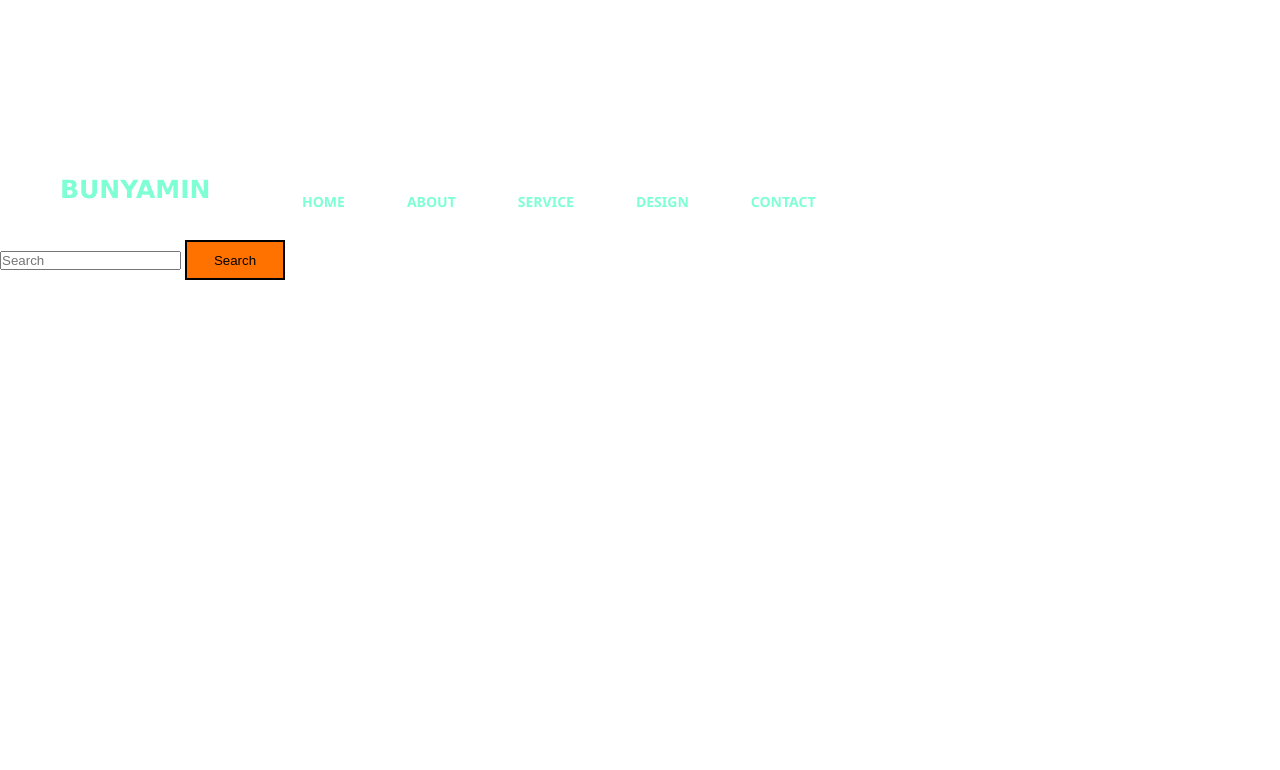
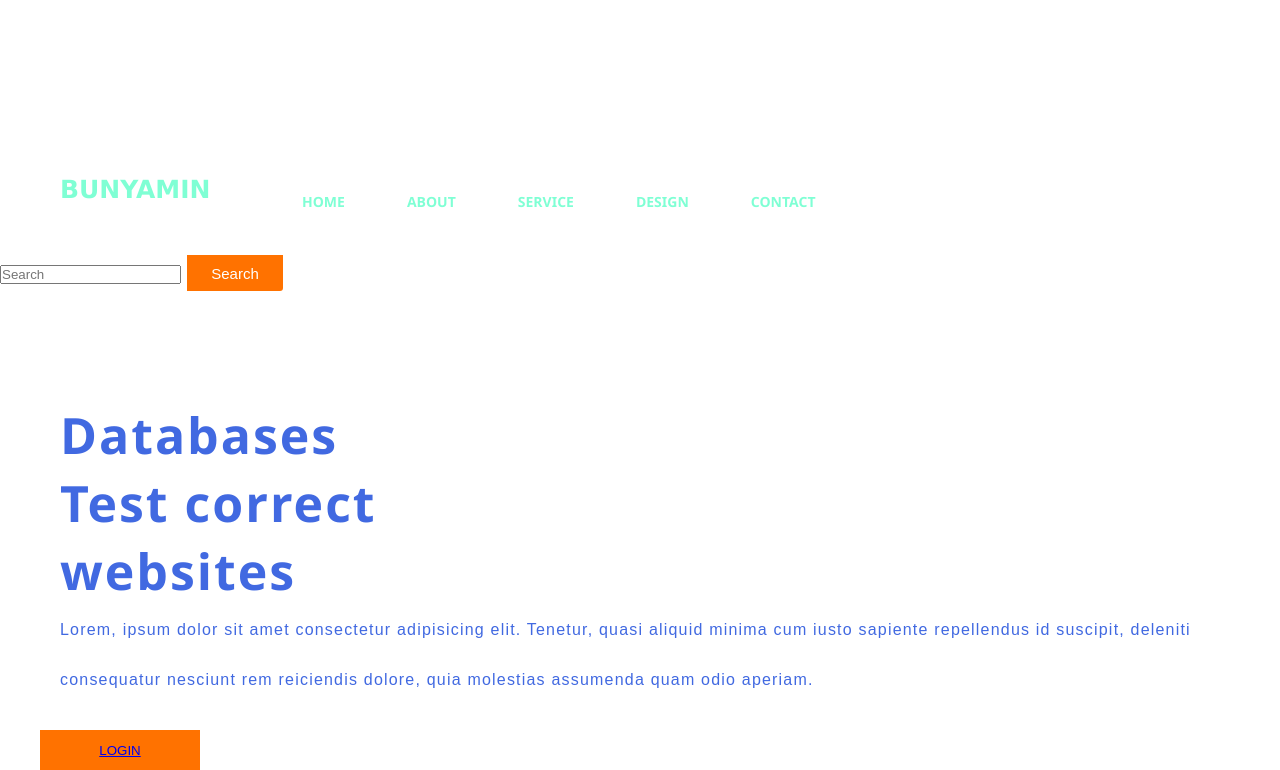
Before and after one commit to 0974201/security-werkplaats-2, a Flask app: page / in a window 1280 px wide. Shown: the part 707-1477 px from the top of the page. Before the commit the page ends 987 px from the top, so only its background shows below. Run offline with Flask 2, Linux system fonts and the light colour scheme.

Commit message:
css wordt alleen niet gezien in html bestand

```diff
--- a/style.css
+++ b/style.css
@@ -104,11 +104,55 @@ ul li a:hover{
     height: 40px;
     background: #ff7200;
     border: 2px solid;
+    margin-top: 13px;
+    color: #fff;
+    font-size: 15px;
+    border-bottom-right-radius: 5px;
+    border-bottom-right-radius: 5px;
+}
 
+.btn:focus{
+    outline: none;
+}
 
+.srch:focus{
 
+    outline: none;
+}
 
+.content{
 
+    width: 1200px;
+    height: auto;
+    margin: auto;
+    color: royalblue;
+    position: relative;
+}
+
+.content .par{
+    padding-left: 20px;
+    padding-bottom: 25px;
+    font-family: Arial;
+    letter-spacing: 1.2px;
+    line-height: 50px;
+
+}
+
+.content h1{
+
+    font-family: 'Segoe UI';
+    font-size: 50px;
+    padding-left: 20px;
+    margin-top: 9%;
+    letter-spacing: 2px;
+
+}
+
+.content .cn{
+    width: 160px;
+    height: 40px;
+    background: #ff7200;
+    border: none
 
 
 }
--- a/templates/INDEX.html
+++ b/templates/INDEX.html
@@ -25,8 +25,13 @@
         </div class= "search">
             <input type="text" class="search-input" placeholder="Search">
             <a href="#"> <button class="btn">Search</button></a>
+        </div>
 
-        </div>
+        <div class="content">
+            <h1>Databases <br><span> Test correct</span> <br>websites</h1>
+            <p class="par">Lorem, ipsum dolor sit amet consectetur adipisicing elit. Tenetur, quasi aliquid minima cum iusto sapiente repellendus id suscipit, deleniti consequatur nesciunt rem reiciendis dolore, quia molestias assumenda quam odio aperiam. </p>
+
+            <button class="cn"><a href="#">LOGIN </a></button>
     <div>
 </body>
 </html>
```
